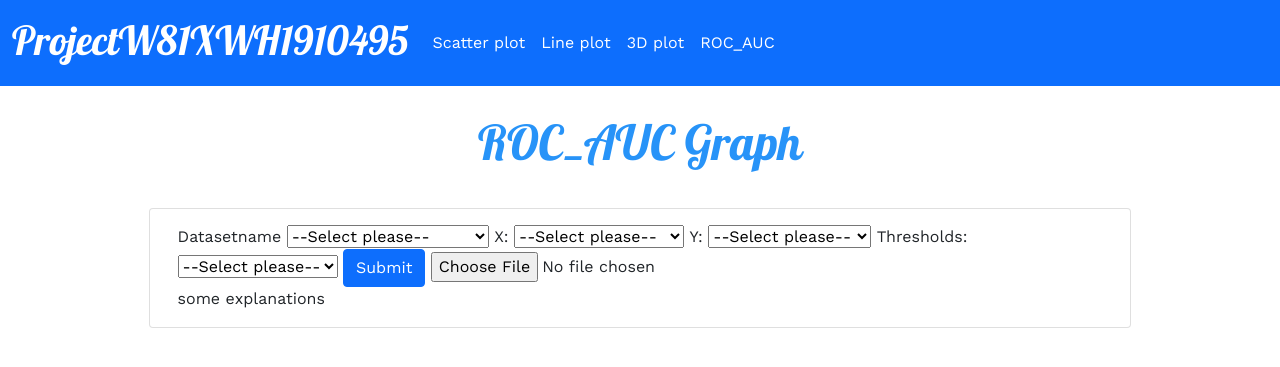
After one commit to ProjectW81XWH1910495/DataAnalytics-Dev, a Flask app: page /auc in a window 1280 px wide. The commit adds this page. Shown: the top 367 px of the page. Run offline with Flask 2, Linux system fonts and the light colour scheme; some libraries are stand-ins or nearby versions.

Commit message:
Added manually ROC plot function

```diff
--- a/application/routes.py
+++ b/application/routes.py
@@ -1,6 +1,7 @@
 from application import app
 from flask import render_template, request, url_for, redirect
 import pandas as pd
+import numpy as np
 import json
 import plotly
 import plotly.express as px
@@ -11,8 +12,8 @@ from werkzeug.utils import secure_filename
 def index():
     return render_template('scatter.html')
 
-@app.route('/line')
-def line():
+@app.route('/trend')
+def trend():
     return render_template('trend.html')
 @app.route('/scatter')
 def scatter():
@@ -20,21 +21,26 @@ def scatter():
 @app.route('/threeD')
 def threeD():
     return render_template('threeD.html')
+@app.route('/auc')
+def auc():
+    return render_template('auc.html')
 
 @app.route('/chart1', methods=['POST','GET'])
 def chart1():
+
     if request.method == "POST":
         x_label = request.form.get("x_label", None)
         y_label = request.form.get("y_label", None)
+
         if request.files:
-            print(request.files)
             f = request.files['dataset']
-            print(str(secure_filename(f.filename)))
-            upload_path = "dataset/retrieve/" + str(secure_filename(f.filename))
-            f.save(upload_path)
-            dataset_name = str(secure_filename(f.filename))
-        else:
-            dataset_name = request.form.get("dataset_name", None) + ".csv"
+            if str(secure_filename(f.filename)) != "":
+                upload_path = "dataset/retrieve/" + str(secure_filename(f.filename))
+                print(upload_path)
+                f.save(upload_path)
+                dataset_name = str(secure_filename(f.filename))
+            else:
+                dataset_name = request.form.get("dataset_name", None) + ".csv"
 
 
     # Graph One
@@ -45,49 +51,95 @@ def chart1():
             graph1JSON = json.dumps(fig1, cls=plotly.utils.PlotlyJSONEncoder)
     return render_template('scatter.html', graph1JSON=graph1JSON)
 
-@app.route('/chart2', methods=['POST'])
+@app.route('/chart2', methods=['POST','GET'])
 def chart2():
         if request.method == "POST":
             x_label = request.form.get("x_label", None)
             y_label = request.form.get("y_label", None)
             if request.files:
-                print(request.files)
                 f = request.files['dataset']
-                print(str(secure_filename(f.filename)))
-                upload_path = "dataset/retrieve/" + str(secure_filename(f.filename))
-                f.save(upload_path)
-                dataset_name = str(secure_filename(f.filename))
-            else:
-                dataset_name = request.form.get("dataset_name", None) + ".csv"
+                if str(secure_filename(f.filename)) != "":
+                    upload_path = "dataset/retrieve/" + str(secure_filename(f.filename))
+                    f.save(upload_path)
+                    dataset_name = str(secure_filename(f.filename))
+                else:
+                    dataset_name = request.form.get("dataset_name", None) + ".csv"
             # Graph Two
             if x_label and y_label and dataset_name:
                 df = pd.read_csv("dataset/retrieve/" + str(dataset_name))
                 title = "Dataset Name:" + str(dataset_name)
-                fig2 = px.line(x=df[x_label], y=df[y_label], color=df[y_label],title=title, labels=dict(x=x_label, y=y_label))
+                fig2 = px.line(x=df[x_label], y=df[y_label], title=title, labels=dict(x=x_label, y=y_label))
                 graph2JSON = json.dumps(fig2, cls=plotly.utils.PlotlyJSONEncoder)
         return render_template('trend.html', graph2JSON=graph2JSON)
 
-@app.route('/chart3', methods=['POST'])
+@app.route('/chart3', methods=['POST','GET'])
 def chart3():
         if request.method == "POST":
             x_label = request.form.get("x_label", None)
             y_label = request.form.get("y_label", None)
             z_label = request.form.get("z_label", None)
             if request.files:
-                print(request.files)
                 f = request.files['dataset']
-                print(str(secure_filename(f.filename)))
-                upload_path = "dataset/retrieve/" + str(secure_filename(f.filename))
-                f.save(upload_path)
-                dataset_name = str(secure_filename(f.filename))
-            else:
-                dataset_name = request.form.get("dataset_name", None) + ".csv"
+                if str(secure_filename(f.filename)) != "":
+                    upload_path = "dataset/retrieve/" + str(secure_filename(f.filename))
+                    f.save(upload_path)
+                    dataset_name = str(secure_filename(f.filename))
+                else:
+                    dataset_name = request.form.get("dataset_name", None) + ".csv"
             if x_label and y_label and dataset_name:
                 df = pd.read_csv("dataset/retrieve/" + str(dataset_name))
                 title = "Dataset Name:" + str(dataset_name)
                 fig3 = px.scatter_3d(x=df[x_label], y=df[y_label], z=df[z_label],title=title,color=df[z_label], labels=dict(x=x_label, y=y_label, z=z_label))
                 graph3JSON = json.dumps(fig3, cls=plotly.utils.PlotlyJSONEncoder)
         return render_template('threeD.html', graph3JSON=graph3JSON)
+@app.route('/chart4', methods=['POST','GET'])
+def chart4():
+        if request.method == "POST":
+            x_label = request.form.get("x_label", None)
+            y_label = request.form.get("y_label", None)
+            thresholds_number = int(request.form.get("thresholds_number", None))
+            if request.files:
+                f = request.files['dataset']
+                if str(secure_filename(f.filename)) != "":
+                    upload_path = "dataset/ROC/" + str(secure_filename(f.filename))
+                    f.save(upload_path)
+                    dataset_name = str(secure_filename(f.filename))
+                else:
+                    dataset_name = request.form.get("dataset_name", None) + ".csv"
+            if x_label and y_label and dataset_name:
+                df = pd.read_csv("dataset/ROC/" + str(dataset_name))
+                pre = np.array(df['pre']).tolist()
+                validation = np.array(df['validation']).tolist()
+                thresholds = sorted(np.linspace(0,1,thresholds_number),reverse =True)
+                fpr = []
+                tpr = []
+                #FPR = FP / (FP + TN)
+                #TPR = TP / (TP + FN)
+
+                for i in range(len(thresholds)):
+                    FP,TP,TN,FN = 0,0,0,0
+                    tmp = [0]*len(pre)
+                    for j in range(len(validation)):
+                        if pre[j]>thresholds[i]:
+                            tmp[j] = 1
+                    for a in range(len(tmp)):
+                        if tmp[a] == 1 and tmp[a] == validation[a]:
+                            TP+=1
+                        elif tmp[a] == 0 and tmp[a]==validation[a]:
+                            TN+=1
+                        elif tmp[a] == 1 and tmp[a] != validation[a]:
+                            FP+=1
+                        else:
+                            FN+=1
+                    fpr.append(FP / (FP + TN))
+                    tpr.append(TP / (TP + FN))
+                print(fpr)
+                print(tpr)
+
+                title = "Dataset Name:" + str(dataset_name)
+                fig4 = px.line(x=fpr, y=tpr,title=title, labels=dict(x=x_label, y=y_label))
+                graph4JSON = json.dumps(fig4, cls=plotly.utils.PlotlyJSONEncoder)
+        return render_template('auc.html', graph4JSON=graph4JSON)
 # @app.route('/upload', methods = ['POST','GET'])
 # def upload():
 #     if request.method == 'POST':
--- /dev/null
+++ b/application/templates/auc.html
@@ -0,0 +1,92 @@
+{% extends "layout.html" %}
+{% block content %}
+    <div class="site-header-logo">
+        <h1 class="text-center">
+            ROC_AUC Graph
+        </h1>
+    </div>
+
+    <div class="row p-4">
+        <div class="card m-auto" style="width: 90%;" data-aos="fade-left">
+            <div class="card-body">
+                <form id="form1" action="/chart4" method="POST" enctype="multipart/form-data">
+                    <label class="mr-sm-2">Datasetname</label>
+                    <select id="dataset_name" name = "dataset_name">
+                        <option value ="000">--Select please--</option>
+                        <option value="15_DNM_pre_validation">15_DNM_pre_validation</option>
+
+                    </select>
+                    <label class="mr-sm-2" >X:</label>
+                    <select id="x_label" name = "x_label">
+                        <option value ="000">--Select please--</option>
+                        <option value="False Positive Rate">False Positive Rate</option>
+
+                    </select>
+                    <label class="mr-sm-2" >Y:</label>
+                    <select id="y_label" name = "y_label">
+                        <option value ="000">--Select please--</option>
+                        <option value="True Positive Rate">True Positive Rate</option>
+                    </select>
+                    <label class="mr-sm-2" >Thresholds:</label>
+                    <select id="thresholds" name = "thresholds_number">
+                        <option value ="000">--Select please--</option>
+                        <option value="10">10</option>
+                        <option value="50">50</option>
+                        <option value="100">100</option>
+                    </select>
+                    <input type="submit" class="btn btn-primary" value="Submit">
+                    <input type = "file" name = "dataset">
+
+                </form>
+                <div id="chart4"></div>
+                <p class="card-text">some explanations</p>
+            </div>
+            </div>
+        </div>
+<!--        <div class="site-header-logo">-->
+<!--                <h1 class="text-center">-->
+<!--                    Trend Graph-->
+<!--                </h1>-->
+<!--        </div>-->
+
+<!--        <div class="card mb-4 m-auto" style="width: 90%;" data-aos="fade-left">-->
+<!--            <div class="card-body">-->
+<!--                <div id="chart2"></div>-->
+<!--                <p class="card-text">some explanations</p>-->
+<!--            </div>-->
+<!--        </div>-->
+
+<!--        <div class="site-header-logo">-->
+<!--                <h1 class="text-center">-->
+<!--                    3D Graph-->
+<!--                </h1>-->
+<!--        </div>-->
+
+<!--        <div class="card mb-4 m-auto" style="width: 90%;" data-aos="slide-up">-->
+<!--            <div class="card-body">-->
+<!--                <div id="chart3"></div>-->
+<!--                <p class="card-text">some explanations</p>-->
+<!--            </div>-->
+<!--            </div>-->
+<!--        </div>-->
+    </div>
+    <!-- plotly CDN -->
+
+    <script src="https://cdn.plot.ly/plotly-latest.min.js"></script>
+    <script type="text/javascript">
+        var graphs4 = {{ graph4JSON | safe}};
+        Plotly.plot("chart4", graphs4,{});
+        document.getElementById('dataset_name').value = "<?php echo $_POST['dataset_name'];?>";
+        document.getElementById('x_label').value = "<?php echo $_POST['x_label'];?>";
+        document.getElementById('y_label').value = "<?php echo $_POST['y_label'];?>";
+        document.getElementById('thresholds').value = "<?php echo $_POST['thresholds'];?>";
+
+
+        // var graphs2 = {{ graph2JSON | safe}};
+        // Plotly.plot("chart2", graphs2,{});
+        //
+        // var graphs3 = {{ graph3JSON | safe}};
+        // Plotly.plot("chart3", graphs3,{});
+    </script>
+
+{% endblock %}
--- a/application/templates/layout.html
+++ b/application/templates/layout.html
@@ -30,10 +30,13 @@
                 <a class="nav-link text-white" href="/scatter">Scatter plot</a>
               </li>
               <li class="nav-item">
-                <a class="nav-link text-white" href="/line">Line plot</a>
+                <a class="nav-link text-white" href="/trend">Line plot</a>
               </li>
               <li class="nav-item">
                 <a class="nav-link text-white" href="/threeD">3D plot</a>
+              </li>
+                <li class="nav-item">
+                <a class="nav-link text-white" href="/auc">ROC_AUC</a>
               </li>
             </ul>
           </div>
--- a/application/templates/trend.html
+++ b/application/templates/trend.html
@@ -58,7 +58,7 @@
                     <input type = "file" name = "dataset">
 
                 </form>
-                <div id="chart1"></div>
+                <div id="chart2"></div>
                 <p class="card-text">some explanations</p>
             </div>
             </div>
@@ -95,7 +95,7 @@
     <script src="https://cdn.plot.ly/plotly-latest.min.js"></script>
     <script type="text/javascript">
         var graphs2 = {{ graph2JSON | safe}};
-        Plotly.plot("chart1", graphs2,{});
+        Plotly.plot("chart2", graphs2,{});
         document.getElementById('dataset_name').value = "<?php echo $_POST['dataset_name'];?>";
         document.getElementById('x_label').value = "<?php echo $_POST['x_label'];?>";
         document.getElementById('y_label').value = "<?php echo $_POST['y_label'];?>";
```
Also changed, not shown: 15 other files.
